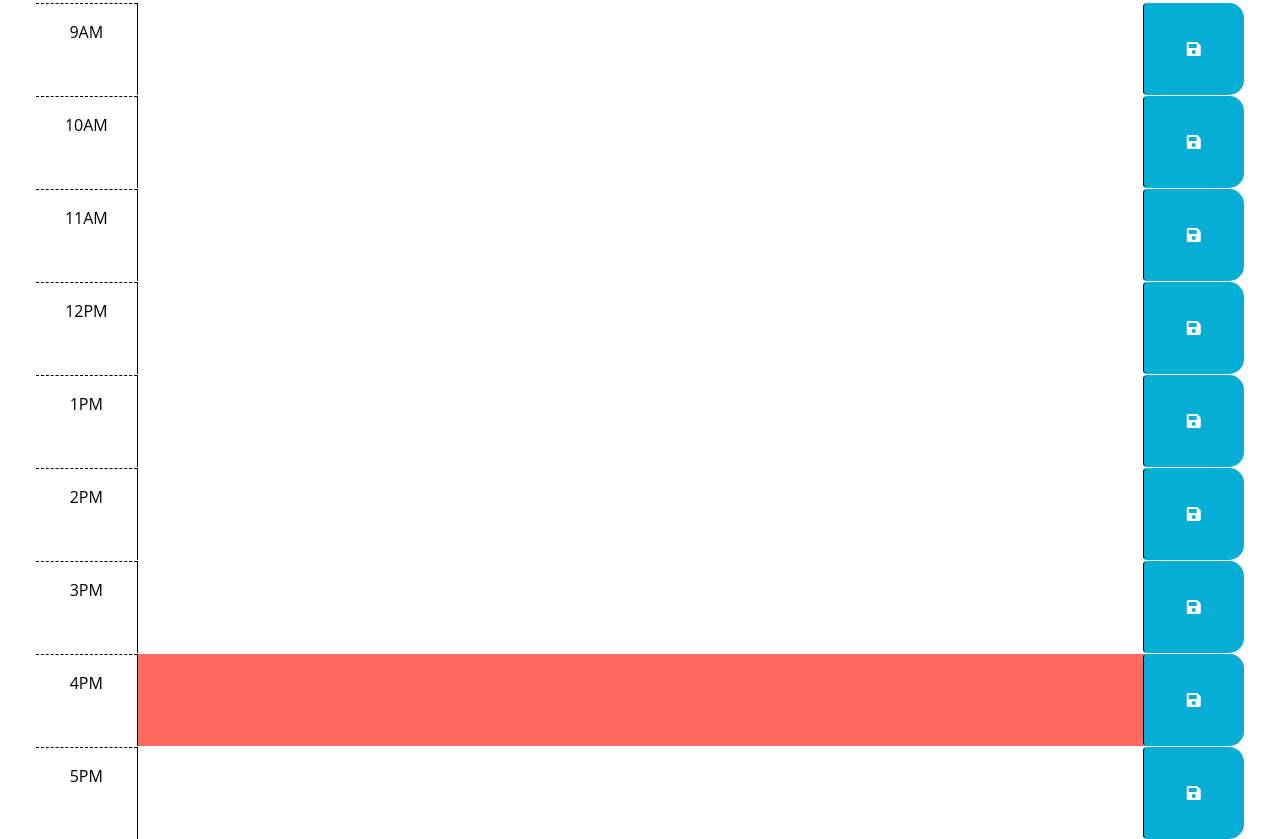
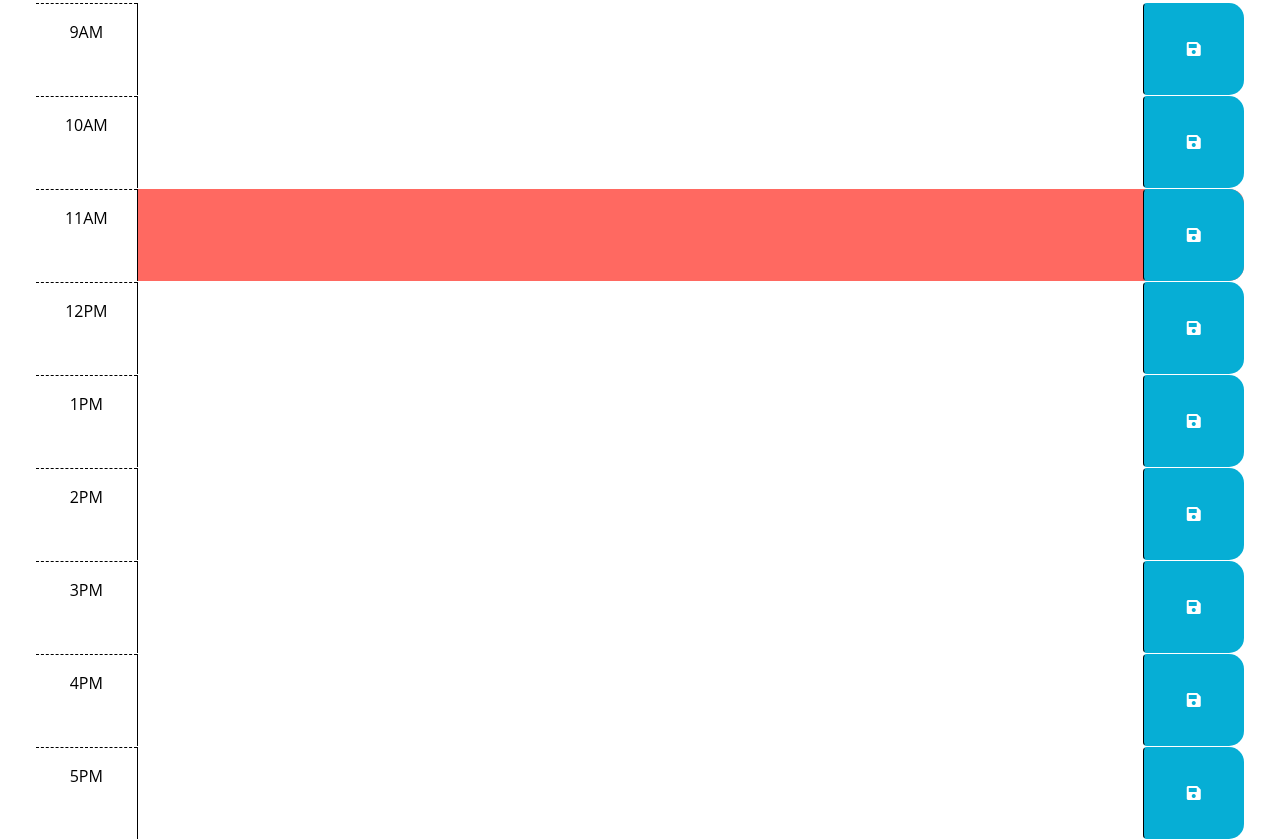
Before and after one commit to mjjust31/Work-Day-Scheduler, a plain HTML site: page index.html in a window 1280 px wide. Shown: the part 295-1134 px from the top of the page. Drawn offline with nearby package versions, Linux system fonts and the light colour scheme.

Commit message:
change-approach

```diff
--- a/Assets/script/script.js
+++ b/Assets/script/script.js
@@ -1,29 +1,6 @@
 // Wrap all code that interacts with the DOM in a call to jQuery to ensure that
 // the code isn't run until the browser has finished rendering all the elements
 // in the html.
-
-$(function () {
-  var today = dayjs();
-
-  // $("#currentDay").text(today.format("MMMM D, YYYY hh:mm:ss A"));
-
-  function displayDateTime() {
-    var currentDayEl = $("#currentDay");
-    var currentDateTime = dayjs().format("MMMM D, YYYY hh:mm:ss A");
-    currentDayEl.text(currentDateTime);
-    // console.log(currentDateTime);
-  }
-  displayDateTime();
-  setInterval(displayDateTime, 1000);
-
-  var currentHour = dayjs().format("hh");
-  console.log(currentHour);
-
-  var idName = "hour-" + currentHour;
-  var idEl = document.getElementById(idName);
-  console.log(idName);
-  // console.log(idEl);
-  console.log(idEl.id);
 
 //variabls for past, present, future
 var presentHour = dayjs().isSame(today, "hour"); //boolean
@@ -32,12 +9,52 @@ $(function () {
 console.log(futureHour);
 var pastHour = dayjs().isBefore(today, "hour"); //boolean
 console.log(pastHour);
+var today = dayjs();
+
+$(function () {
+  // $("#currentDay").text(today.format("MMMM D, YYYY hh:mm:ss A"));
+
+  function displayDateTime() {
+    var currentDayEl = $("#currentDay");
+    var currentDateTime = dayjs().format("MMMM DD, YYYY hh:mm:ss A");
+    currentDayEl.text(currentDateTime);
+    // console.log(currentDateTime);
+  }
+  displayDateTime();
+  setInterval(displayDateTime, 1000);
+
+  if (presentHour){//confirmation is working
+   var idEl = $('#hour-11');
+   idEl.addClass('present');
+  }
+
+});
+
+
+
+  // function presentHourDisplay() {
+  // var currentHour = dayjs().format("hh");
+  // console.log(currentHour);
+
+  //   var idName = "hour-" + currentHour;
+  //   var idEl = $(idName); //this element is only looking for the current hour.
+  //   console.log('#idName');
+  //   console.log(idEl);
+  //   if (presentHour) {
+  //     console.log("check");
+  //     $(idEl).addClass("present");
+  // //   }
+  // }
+  // presentHourDisplay();
+  // setInterval(presentHourDisplay, 60000);
+
+  // if (currentHour > pastHour){
+  //   var testEl = $('#hour-09');
+  //   console.log(testEl)
+  //   $(testEl).addClass("past");
+  // }
 
 // $('#hour-03').addClass('present')
-  if (presentHour) {
-    console.log("check");
-    $(idEl).addClass("present");
-  }
 
 // if(idName.matches(idEl.id)){
 //   console.log("working")
@@ -61,4 +78,3 @@ $(function () {
 // the values of the corresponding textarea elements. HINT: How can the id
 // attribute of each time-block be used to do this?
 //
-});
--- a/index.html
+++ b/index.html
@@ -29,7 +29,6 @@
       <p class="lead">A simple calendar app for scheduling your work day</p>
       <p id="currentDay" class="lead"></p>
     </header>
-    <div class="container-fluid px-5 custom-class">
 <!-- Use class for "past", "present", and "future" to apply styles to the
         time-block divs accordingly. The javascript will need to do this by
         adding/removing these classes on each div by comparing the hour in the
@@ -39,6 +38,10 @@
         in the finished product. Remember to delete this comment once the
         code is implemented.
         -->
+
+
+
+    <div class="container-fluid px-5 custom-class">
 
       <!-- Example of a past time block. The "past" class adds a gray background color. -->
       <div id="hour-09" class="row time-block">
@@ -67,7 +70,6 @@
         </button>
       </div>
 
-
       <div id="hour-12" class="row time-block">
         <div class="col-2 col-md-1 hour text-center py-3">12PM</div>
         <textarea class="col-8 col-md-10 description" rows="3"> </textarea>
@@ -76,8 +78,7 @@
         </button>
       </div>
 
-
-  <div id="hour-01" class="row time-block">
+      <div id="hour-13" class="row time-block">
         <div class="col-2 col-md-1 hour text-center py-3">1PM</div>
         <textarea class="col-8 col-md-10 description" rows="3"> </textarea>
         <button class="btn saveBtn col-2 col-md-1" aria-label="save">
@@ -85,8 +86,7 @@
         </button>
       </div>
 
-
-<div id="hour-02" class="row time-block">
+      <div id="hour-14" class="row time-block">
         <div class="col-2 col-md-1 hour text-center py-3">2PM</div>
         <textarea class="col-8 col-md-10 description" rows="3"> </textarea>
         <button class="btn saveBtn col-2 col-md-1" aria-label="save">
@@ -94,7 +94,7 @@
         </button>
       </div>
 
-<div id="hour-03" class="row time-block">
+      <div id="hour-15" class="row time-block">
         <div class="col-2 col-md-1 hour text-center py-3">3PM</div>
         <textarea class="col-8 col-md-10 description" rows="3"> </textarea>
         <button class="btn saveBtn col-2 col-md-1" aria-label="save">
@@ -102,8 +102,7 @@
         </button>
       </div>
 
-
-<div id="hour-04" class="row time-block">
+      <div id="hour-16" class="row time-block">
         <div class="col-2 col-md-1 hour text-center py-3">4PM</div>
         <textarea class="col-8 col-md-10 description" rows="3"> </textarea>
         <button class="btn saveBtn col-2 col-md-1" aria-label="save">
@@ -111,14 +110,13 @@
         </button>
       </div>
 
-<div id="hour-05" class="row time-block">
+      <div id="hour-17" class="row time-block">
         <div class="col-2 col-md-1 hour text-center py-3">5PM</div>
         <textarea class="col-8 col-md-10 description" rows="3"> </textarea>
         <button class="btn saveBtn col-2 col-md-1" aria-label="save">
           <i class="fas fa-save" aria-hidden="true"></i>
         </button>
       </div>
-
     </div>
     <script src="https://cdnjs.cloudflare.com/ajax/libs/jquery/3.2.1/jquery.min.js"></script>
     <script
```
Also changed, not shown: 2 other files. Lines whose indentation alone changed are shown as unchanged.
